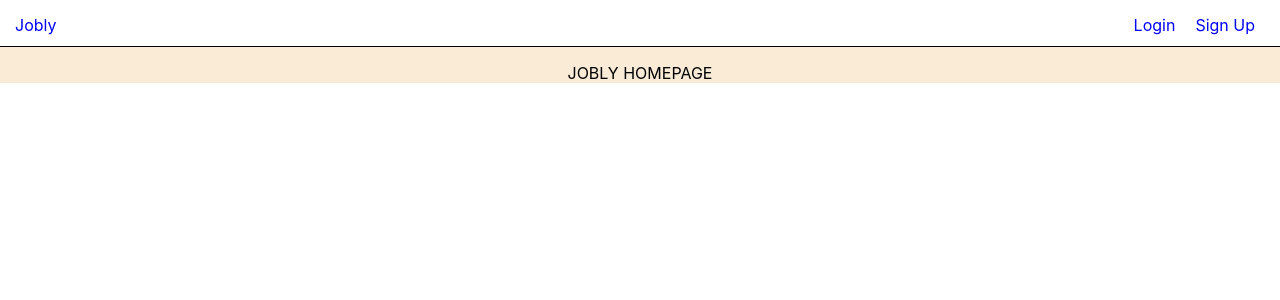
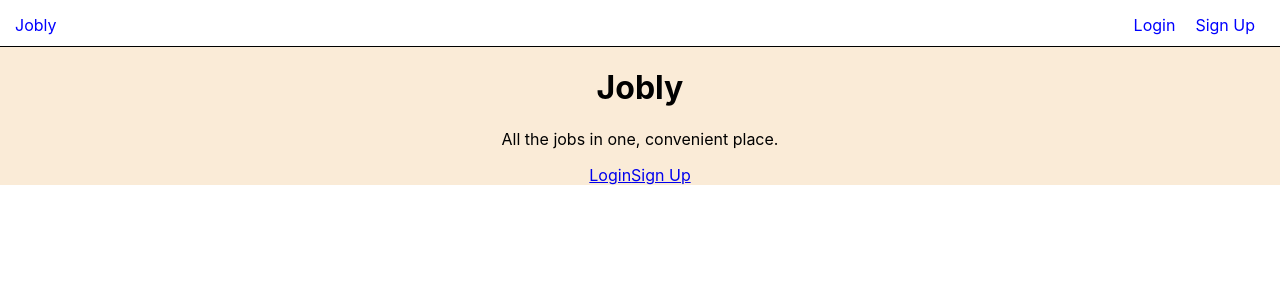
Before and after one commit to n8snyder/react-jobly, a React (Create React App) app: page / in a window 1280 px wide. Shown: the top 300 px of the page. Built offline with nearby package versions, Linux system fonts and the light colour scheme; no server answers.

Commit message:
Fixed warning message, added redirects when not logged in, added different messages on homepage when logged in/out

```diff
--- a/src/App.js
+++ b/src/App.js
@@ -40,8 +40,12 @@ function App() {
   //Function for updating user profile
   async function updateUser(userData) {
     const username = userData.username;
-    userData.username = undefined;
-    const updatedUserData = await JoblyApi.updateUser(userData, username);
+    const updateData = {
+      firstName: userData.firstName,
+      lastName: userData.lastName,
+      email: userData.email
+    }
+    const updatedUserData = await JoblyApi.updateUser(updateData, username);
     setUser(updatedUserData);
   }
 
--- a/src/Companies.js
+++ b/src/Companies.js
@@ -1,8 +1,10 @@
-import { useEffect, useState } from "react";
+import { useEffect, useState, useContext } from "react";
 import JoblyApi from "./api";
 import Company from "./Company"
 import SearchBar from "./SearchBar";
 import "./Companies.css"
+import UserContext from "./userContext";
+import { Redirect } from "react-router-dom";
 
 /** Companies, list of companies with search bar
  *
@@ -26,6 +28,11 @@ function Companies() {
     fetchCompanies();
   }, []);
 
+  const { user } = useContext(UserContext);
+  if (user === null) {
+    return (<Redirect to="/login" />);
+  }
+
   if (companies === null) {
     return <p className="Companies">Loading...</p>
   }
--- a/src/Jobly.js
+++ b/src/Jobly.js
@@ -1,3 +1,6 @@
+import { useContext } from "react";
+import { Link } from "react-router-dom";
+import UserContext from "./userContext";
 
 /** Jobly welcome page
  *
@@ -5,7 +8,24 @@
  */
 
 function Jobly() {
-  return <div className="Jobly">JOBLY HOMEPAGE</div>;
+  const { user } = useContext(UserContext);
+  return (
+    <div className="Jobly">
+      <h1>Jobly</h1>
+      <p>All the jobs in one, convenient place.</p>
+      {user &&
+        <p>{`Welcome back ${user.firstName}!`}</p>}
+      {!user &&
+        <p>
+          <Link to="/login">
+            Login
+          </Link>
+          <Link to="/signup">
+            Sign Up
+          </Link>
+        </p>}
+    </div>
+  );
 }
 
 export default Jobly;
--- a/src/Jobs.js
+++ b/src/Jobs.js
@@ -1,7 +1,9 @@
-import { useState, useEffect } from "react";
+import { useState, useEffect, useContext } from "react";
 import JoblyApi from "./api";
 import SearchBar from "./SearchBar";
 import Job from "./Job";
+import UserContext from "./userContext";
+import { Redirect } from "react-router-dom";
 
 /** Jobs, list of jobs with search bar
  *
@@ -15,16 +17,21 @@ import Job from "./Job";
 function Jobs() {
   const [jobs, setJobs] = useState(null);
 
+  useEffect(function fetchJobsWhenMounted() {
+    fetchJobs();
+  }, []);
+
+  const { user } = useContext(UserContext);
+  if (user === null) {
+    return (<Redirect to="/login" />);
+  }
+
   // Get jobs based on searching word user typed in
   async function fetchJobs(formData) {
     const searchTerm = formData?.search;
     const newJobs = await JoblyApi.getJobs(searchTerm);
     setJobs(newJobs);
   }
-
-  useEffect(function fetchJobsWhenMounted() {
-    fetchJobs();
-  }, []);
 
   if (jobs === null) {
     return <p className="Jobs">Loading...</p>
--- a/src/ProfileForm.js
+++ b/src/ProfileForm.js
@@ -1,4 +1,5 @@
 import { useContext, useState } from "react";
+import { Redirect } from "react-router-dom";
 import UserContext from "./userContext";
 
 /** Form for editing user details
@@ -15,15 +16,18 @@ import UserContext from "./userContext";
 function ProfileForm({ updateUser }) {
   const userData = useContext(UserContext).user;
   const initialFormData = {
-                            username: userData.username,
-                            firstName: userData.firstName,
-                            lastName: userData.lastName,
-                            email: userData.email
-                          }
+    username: userData?.username,
+    firstName: userData?.firstName,
+    lastName: userData?.lastName,
+    email: userData?.email
+  }
   const [formData, setFormData] = useState(initialFormData);
 
-  // TODO: redirect if not logged in
+  const { user } = useContext(UserContext);
 
+  if (user === null) {
+    return (<Redirect to="/login" />);
+  }
 
   function handleSubmit(evt) {
     evt.preventDefault();
@@ -69,7 +73,7 @@ function ProfileForm({ updateUser }) {
           onChange={handleChange}
           type="email"
         /> <br />
-        <button>Submit</button>
+        <button>Save Changes</button>
       </form>
     </div>
   )
```
